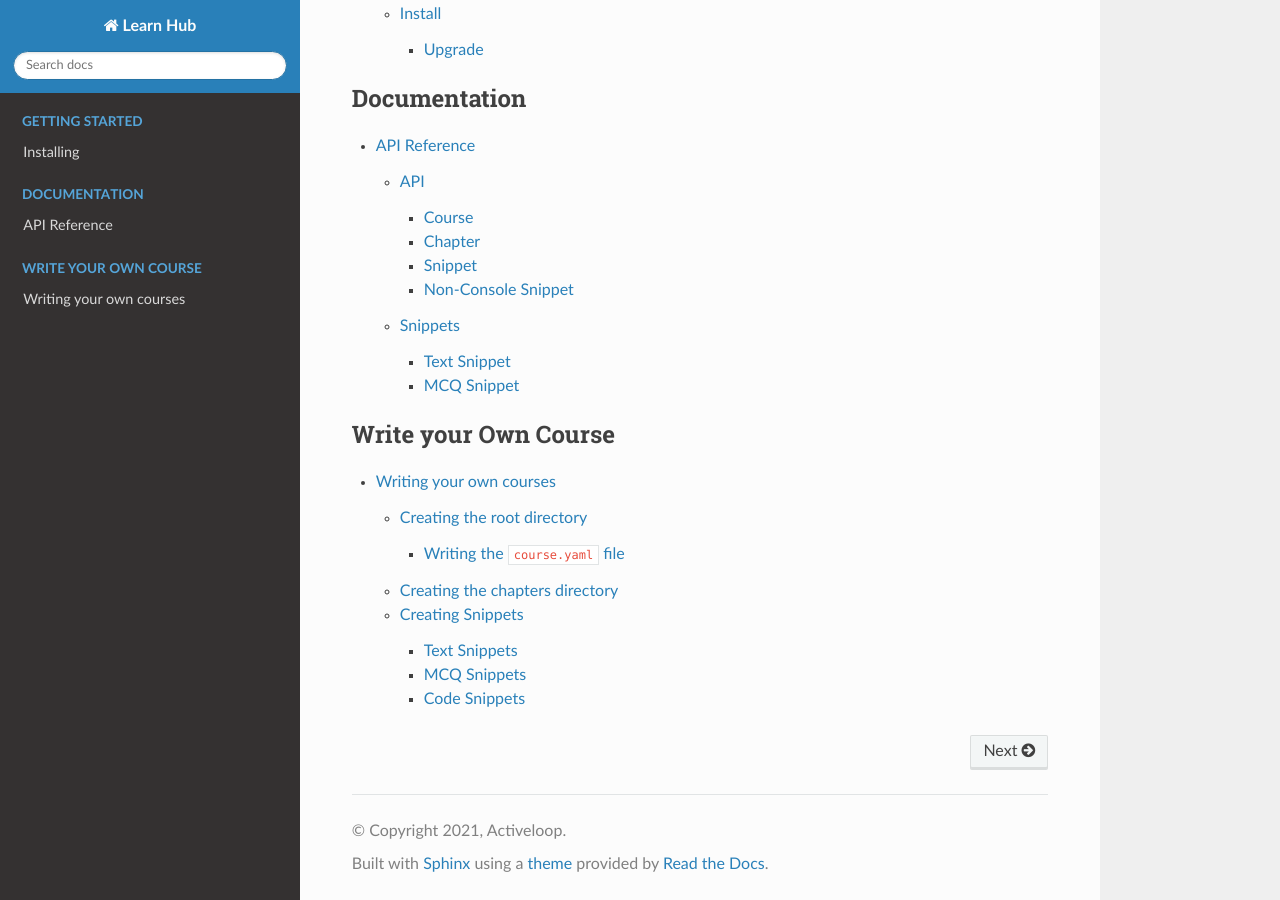
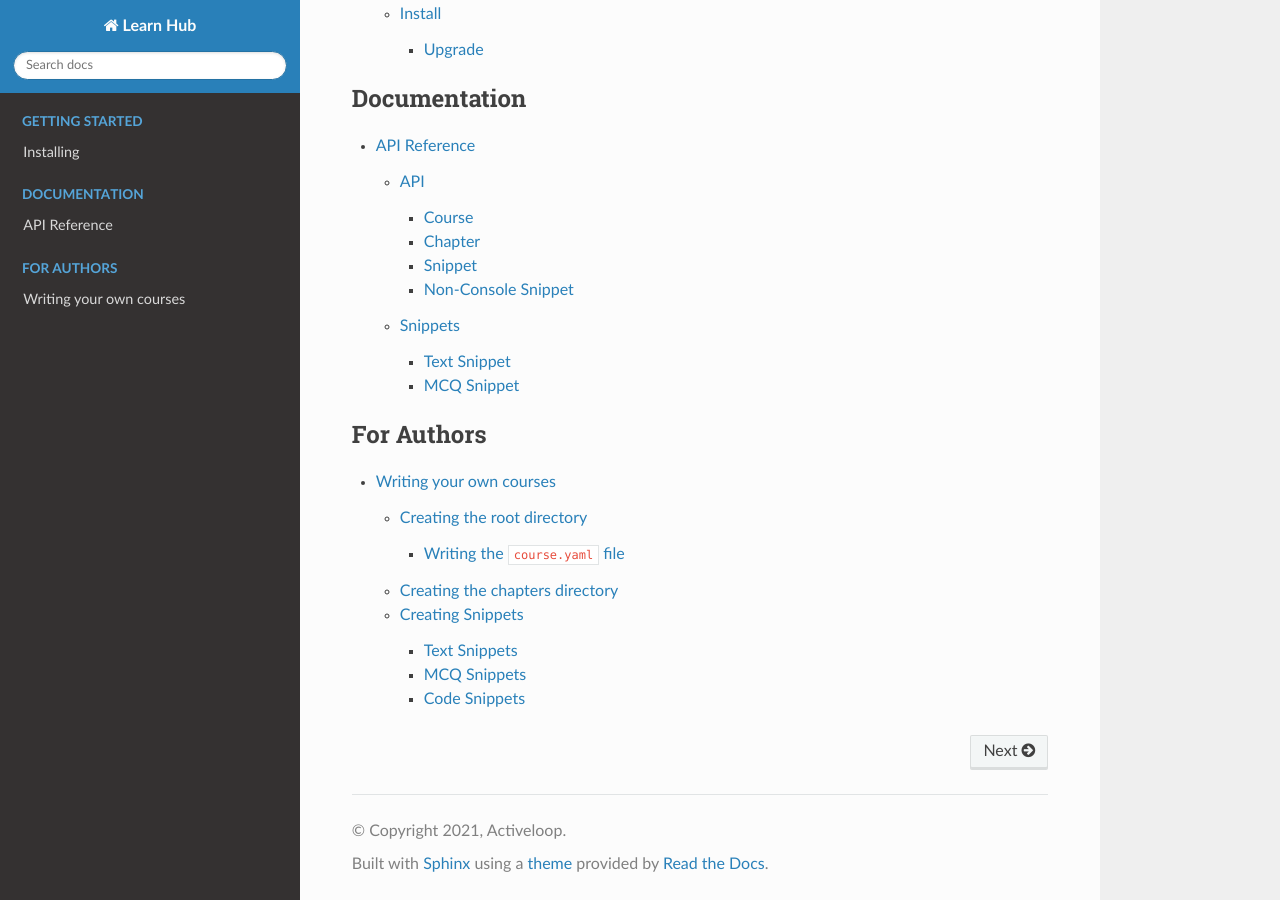
Before and after one commit to DebadityaPal/learn-hub, a Sphinx documentation site: the page built from docs/index.rst, in a window 1280 px wide and 900 px high, scrolled down 987 px. Built offline with Sphinx 7.4.7 and the Read the Docs theme 2.0.0, drawn with Linux system fonts in a browser that asks for light colours.

Commit message:
Changed Caption in Docs

```diff
--- a/docs/index.rst
+++ b/docs/index.rst
@@ -37,6 +37,6 @@ Hub provides fast access to the state-of-the-art datasets for Deep Learning, ena
 
 .. toctree::
     :maxdepth: 3
-    :caption: Write your Own Course
+    :caption: For Authors
 
     course.md
```
